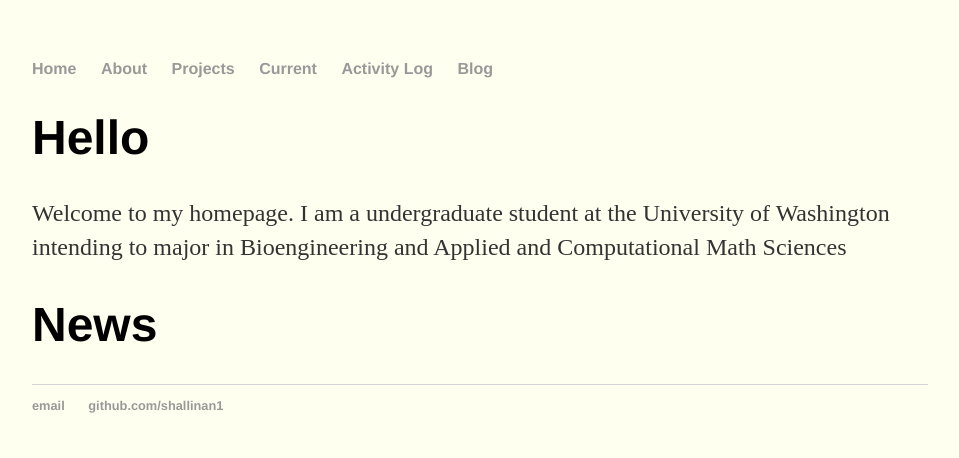
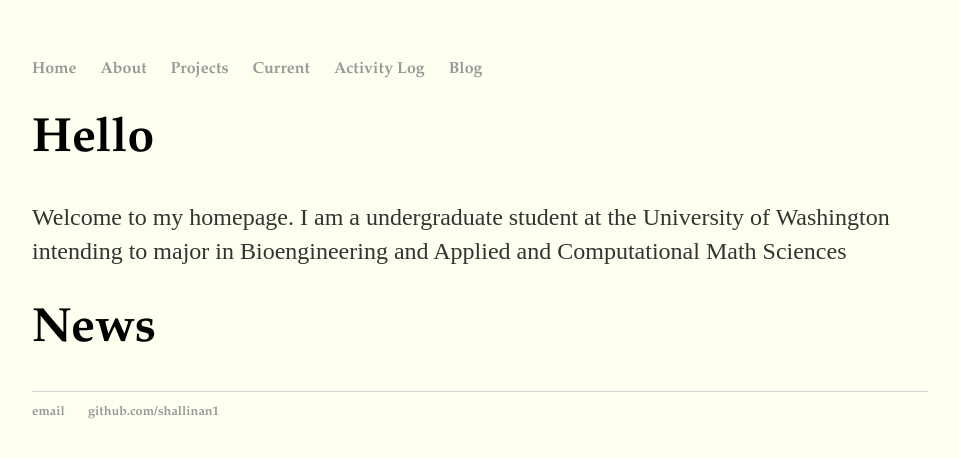
Before and after one commit to shallinan1/shallinan1.github.io, a Jekyll site: the page built from index.md, in a window 1280 px wide. Shown: the top 458 px of the page, without its empty margins (160-1119 px from the left). Built offline with Jekyll 4.4.1, drawn with Linux system fonts in a browser that asks for light colours; our own code applies the rules of GitHub Pages for plain Markdown files.

Commit message:
font change
change font

```diff
--- a/css/main.css
+++ b/css/main.css
@@ -4,7 +4,7 @@ body {
     width: 70%;
 }
 nav ul, footer ul {
-    font-family:'Helvetica', 'Arial', 'Sans-Serif';
+    font-family:'Palatino', 'Georgia', 'Sans-Serif';
     padding: 0px;
     list-style: none;
     font-weight: bold;
@@ -22,7 +22,7 @@ a:hover {
 }
 h1 {
     font-size: 3em;
-    font-family:'Helvetica', 'Arial', 'Sans-Serif';
+    font-family:'Palatino', 'Georgia', 'Sans-Serif';
 }
 p {
     font-size: 1.5em;
```
